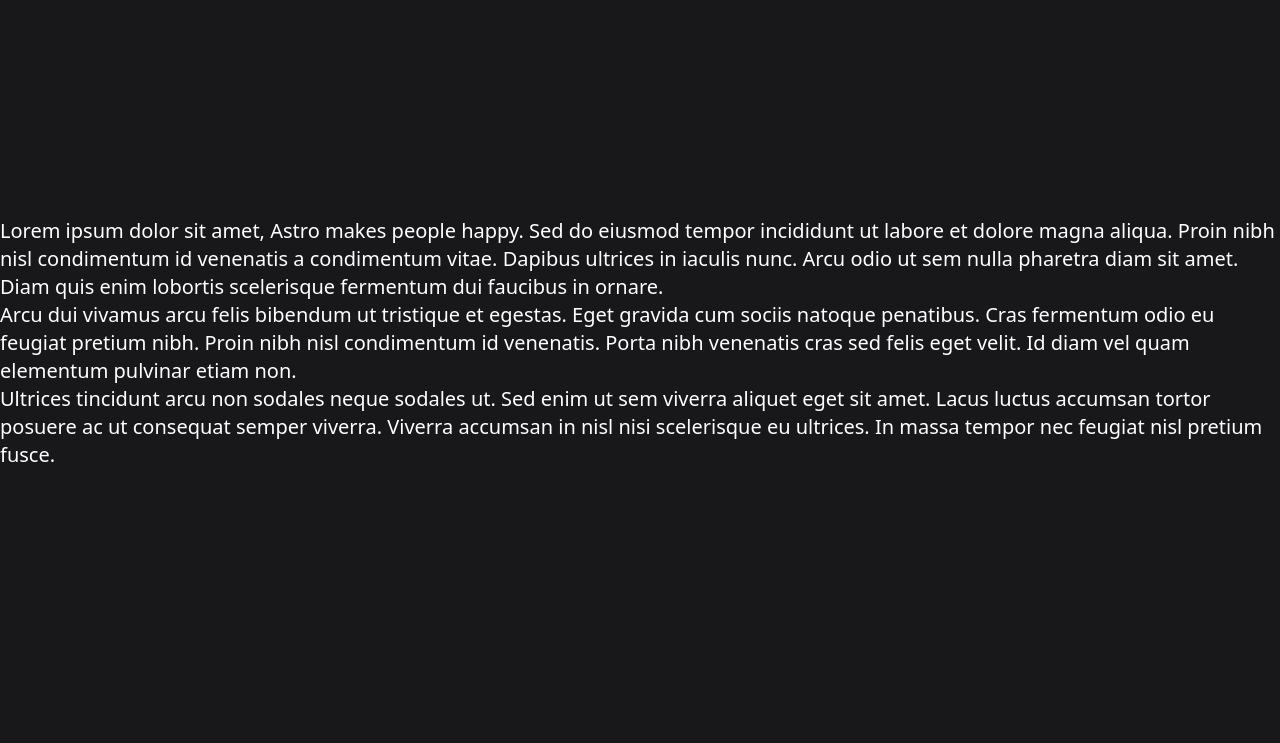
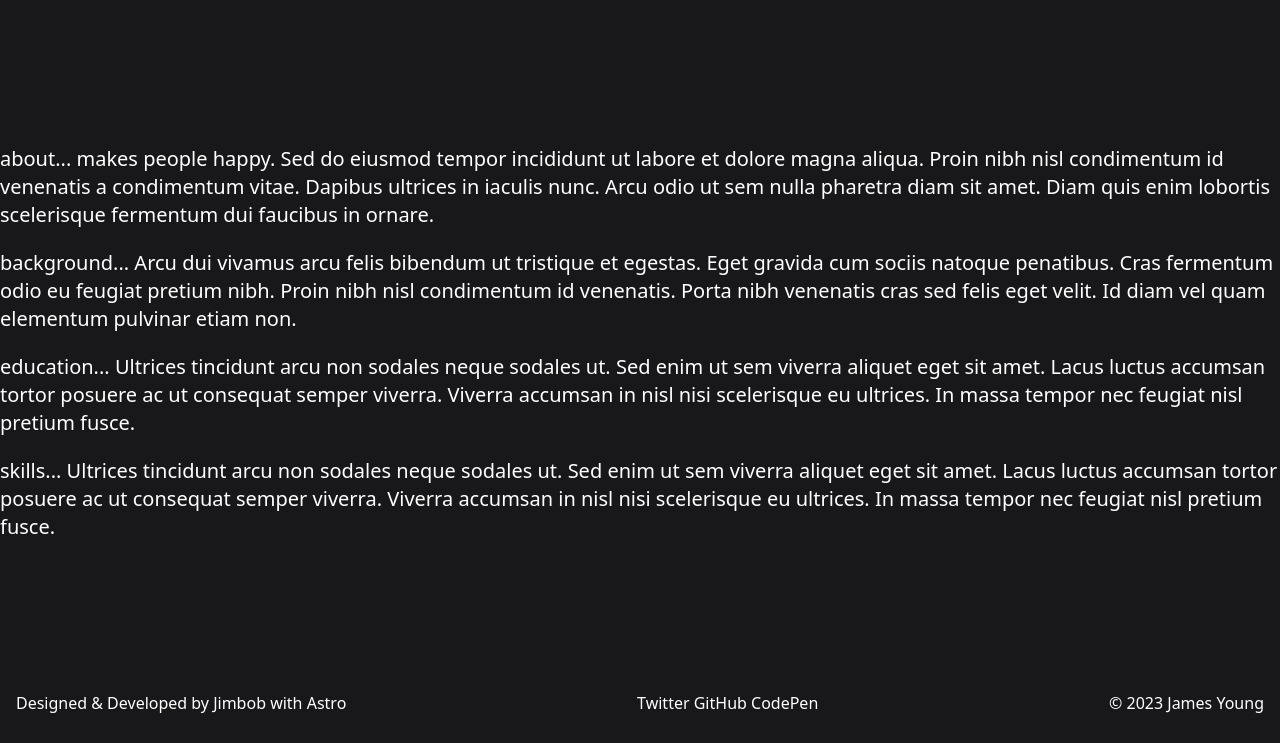
Before and after one commit to jamesdoth/astro-portfolio, an Astro site: page /about in a window 1280 px wide. Shown: the part 57-800 px from the top of the page. Built offline with nearby package versions, Linux system fonts and the light colour scheme; Astro itself is replaced by a stand-in of ours.

Commit message:
quick footer base

```diff
--- /dev/null
+++ b/src/components/Footer.astro
@@ -0,0 +1,19 @@
+---
+const currentYear = new Date().getFullYear();
+---
+
+<footer class="fixed bottom-0 w-screen text-white z-50">
+    <div class="h-20 flex justify-between items-center px-4">
+        <p>
+            Designed & Developed by Jimbob with <a href="https://astro.build/"
+                >Astro</a
+            >
+        </p>
+        <p class="socials">
+            <a href="https://twitter.com/me"> Twitter</a>
+            <a href="https://github.com/me"> GitHub</a>
+            <a href="https://codepen.io/me"> CodePen</a>
+        </p>
+        <p>&copy; {currentYear} James Young</p>
+    </div>
+</footer>
--- a/src/layouts/MainLayout.astro
+++ b/src/layouts/MainLayout.astro
@@ -1,6 +1,7 @@
 ---
 import MainHead from "./MainHead.astro";
 import Header from "../components/Header.astro";
+import Footer from "../components/Footer.astro";
 
 interface Props {
     title?: string | undefined;
@@ -15,5 +16,6 @@
     <body class="overflow-hidden bg-zinc-900">
         <Header />
         <slot />
+        <Footer />
     </body>
 </html>
--- a/src/pages/about.astro
+++ b/src/pages/about.astro
@@ -7,28 +7,33 @@
         class="h-[100vh] w-[100vw] mx-auto flex justify-center items-center"
     >
         <div class="content text-white text-xl">
-            <p>
-                Lorem ipsum dolor sit amet, <a href="https://astro.build/"
-                    >Astro</a
-                > makes people happy. Sed do eiusmod tempor incididunt ut labore
-                et dolore magna aliqua. Proin nibh nisl condimentum id venenatis
-                a condimentum vitae. Dapibus ultrices in iaculis nunc. Arcu odio
-                ut sem nulla pharetra diam sit amet. Diam quis enim lobortis
-                scelerisque fermentum dui faucibus in ornare.
+            <p class="my-5 about">
+                about... makes people happy. Sed do eiusmod tempor incididunt ut
+                labore et dolore magna aliqua. Proin nibh nisl condimentum id
+                venenatis a condimentum vitae. Dapibus ultrices in iaculis nunc.
+                Arcu odio ut sem nulla pharetra diam sit amet. Diam quis enim
+                lobortis scelerisque fermentum dui faucibus in ornare.
             </p>
-            <p>
-                Arcu dui vivamus arcu felis bibendum ut tristique et egestas.
-                Eget gravida cum sociis natoque penatibus. Cras fermentum odio
-                eu feugiat pretium nibh. Proin nibh nisl condimentum id
-                venenatis. Porta nibh venenatis cras sed felis eget velit. Id
-                diam vel quam elementum pulvinar etiam non.
+            <p class="my-5 background">
+                background... Arcu dui vivamus arcu felis bibendum ut tristique
+                et egestas. Eget gravida cum sociis natoque penatibus. Cras
+                fermentum odio eu feugiat pretium nibh. Proin nibh nisl
+                condimentum id venenatis. Porta nibh venenatis cras sed felis
+                eget velit. Id diam vel quam elementum pulvinar etiam non.
             </p>
-            <p>
-                Ultrices tincidunt arcu non sodales neque sodales ut. Sed enim
-                ut sem viverra aliquet eget sit amet. Lacus luctus accumsan
-                tortor posuere ac ut consequat semper viverra. Viverra accumsan
-                in nisl nisi scelerisque eu ultrices. In massa tempor nec
-                feugiat nisl pretium fusce.
+            <p class="my-5 education">
+                education... Ultrices tincidunt arcu non sodales neque sodales
+                ut. Sed enim ut sem viverra aliquet eget sit amet. Lacus luctus
+                accumsan tortor posuere ac ut consequat semper viverra. Viverra
+                accumsan in nisl nisi scelerisque eu ultrices. In massa tempor
+                nec feugiat nisl pretium fusce.
+            </p>
+            <p class="my-5 skills">
+                skills... Ultrices tincidunt arcu non sodales neque sodales ut.
+                Sed enim ut sem viverra aliquet eget sit amet. Lacus luctus
+                accumsan tortor posuere ac ut consequat semper viverra. Viverra
+                accumsan in nisl nisi scelerisque eu ultrices. In massa tempor
+                nec feugiat nisl pretium fusce.
             </p>
         </div>
     </section>
```
